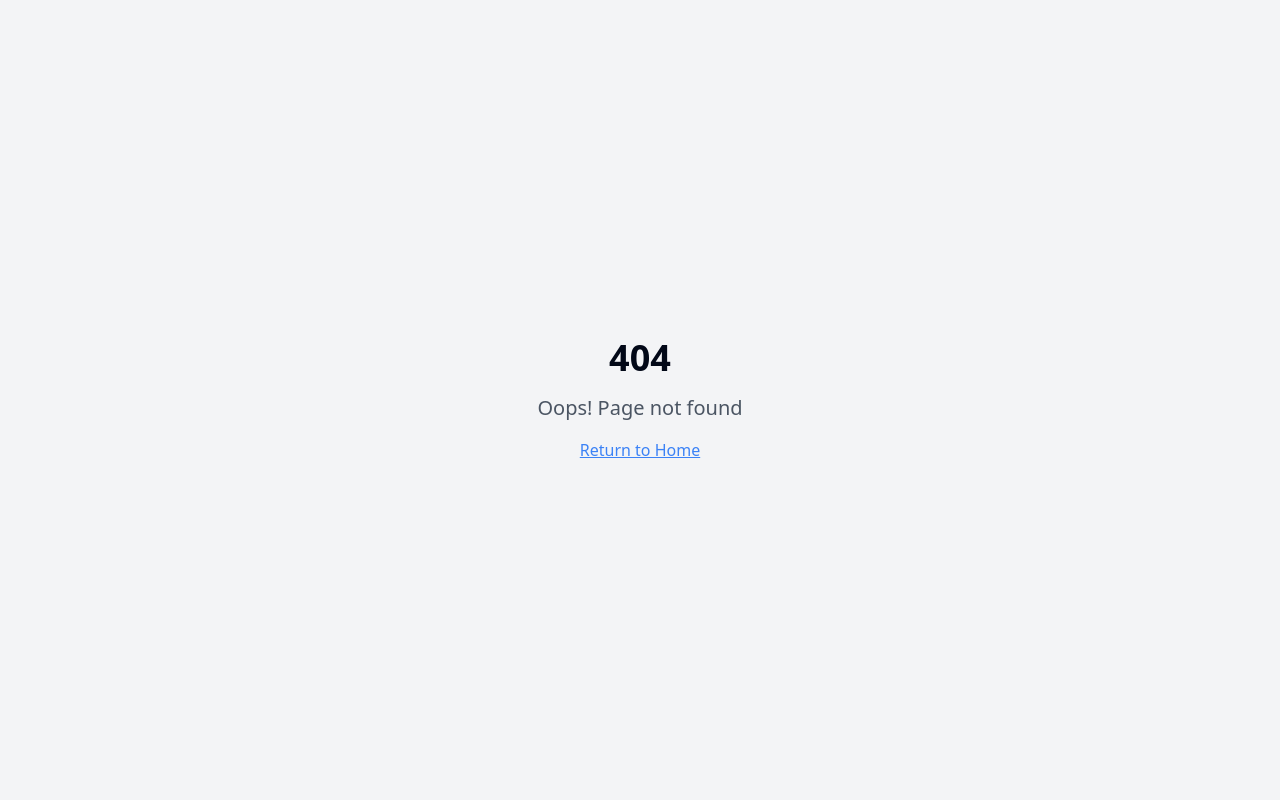
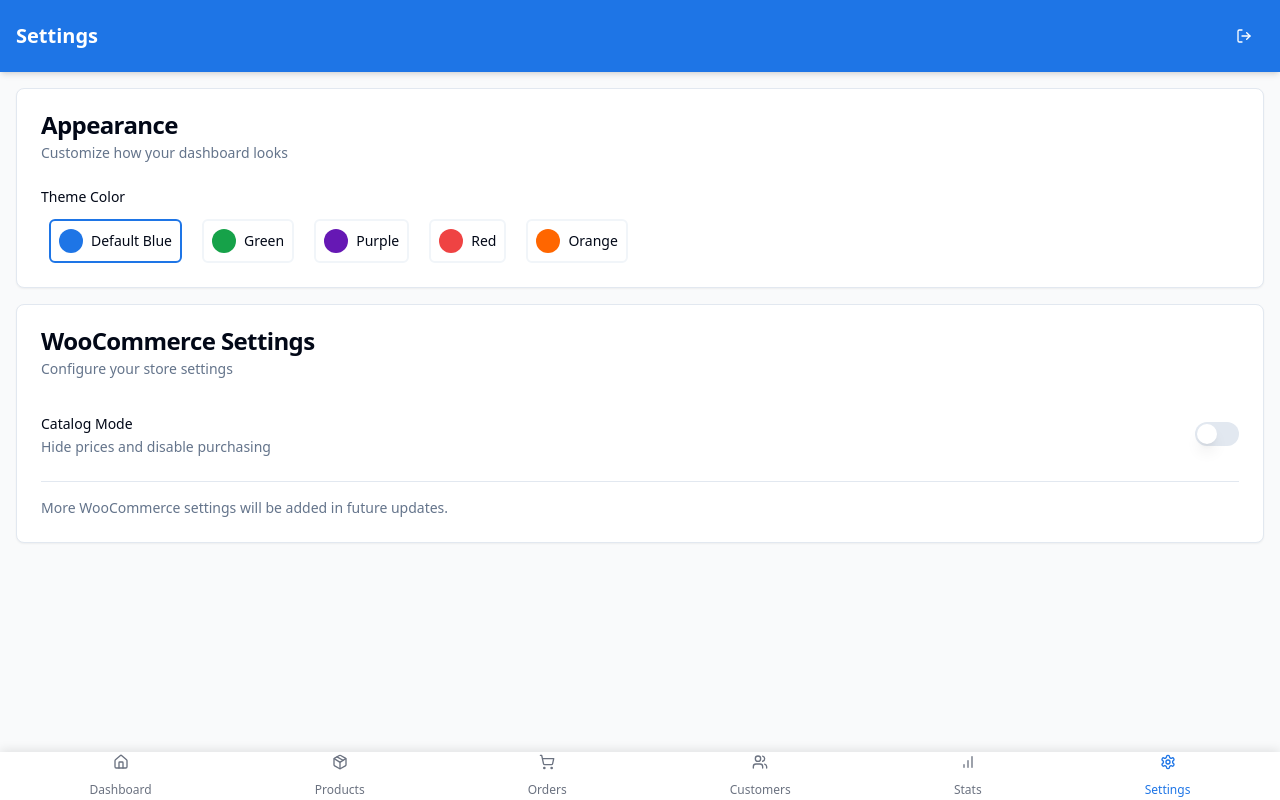
Before and after one commit to ervinbo/woo-app, a React (Vite) app: page /settings in a window 1280 px wide. Before the commit this address had no page. Built offline with nearby package versions, Linux system fonts and the light colour scheme.

Commit message:
feat: Implement settings page and theme options
- Added a settings page.
- Implemented theme color selection.
- Added a toggle for WooCommerce catalog mode.
- Ensured the bottom menu stays at the bottom of the screen.

```diff
--- a/src/App.tsx
+++ b/src/App.tsx
@@ -12,6 +12,7 @@ import Orders from "./pages/Orders";
 import OrderDetail from "./pages/OrderDetail";
 import Customers from "./pages/Customers";
 import Stats from "./pages/Stats";
+import Settings from "./pages/Settings";
 import NotFound from "./pages/NotFound";
 
 const queryClient = new QueryClient();
@@ -32,6 +33,7 @@ const App = () => (
           <Route path="/orders/:id" element={<OrderDetail />} />
           <Route path="/customers" element={<Customers />} />
           <Route path="/stats" element={<Stats />} />
+          <Route path="/settings" element={<Settings />} />
           <Route path="*" element={<NotFound />} />
         </Routes>
       </BrowserRouter>
--- a/src/components/layout/MobileLayout.tsx
+++ b/src/components/layout/MobileLayout.tsx
@@ -1,10 +1,10 @@
 
 import React, { ReactNode } from 'react';
 import { useNavigate, useLocation } from 'react-router-dom';
-import { Home, Package, ShoppingCart, Users, BarChart, LogOut } from 'lucide-react';
+import { Home, Package, ShoppingCart, Users, BarChart, LogOut, Settings } from 'lucide-react';
 import { Button } from '@/components/ui/button';
 import { wooCommerceApi } from '@/services/api';
-import { toast } from '@/lib/toast'; // Updated import
+import { toast } from '@/lib/toast';
 
 interface MobileLayoutProps {
   children: ReactNode;
@@ -27,6 +27,7 @@ const MobileLayout: React.FC<MobileLayoutProps> = ({ children, title }) => {
     { label: 'Orders', icon: <ShoppingCart size={24} />, path: '/orders' },
     { label: 'Customers', icon: <Users size={24} />, path: '/customers' },
     { label: 'Stats', icon: <BarChart size={24} />, path: '/stats' },
+    { label: 'Settings', icon: <Settings size={24} />, path: '/settings' },
   ];
 
   const isActive = (path: string) => location.pathname === path;
@@ -47,12 +48,12 @@ const MobileLayout: React.FC<MobileLayoutProps> = ({ children, title }) => {
       </header>
 
       {/* Main Content */}
-      <main className="flex-1 overflow-y-auto p-4">
+      <main className="flex-1 overflow-y-auto p-4 pb-20">
         {children}
       </main>
 
-      {/* Navigation Bar */}
-      <nav className="bg-white shadow-[0_-2px_10px_rgba(0,0,0,0.1)] px-2 py-1">
+      {/* Navigation Bar - Fixed at the bottom */}
+      <nav className="bg-white shadow-[0_-2px_10px_rgba(0,0,0,0.1)] px-2 py-1 fixed bottom-0 left-0 right-0 z-50">
         <div className="flex justify-around">
           {navItems.map((item) => (
             <Button
--- /dev/null
+++ b/src/pages/Settings.tsx
@@ -0,0 +1,142 @@
+
+import React, { useState, useEffect } from 'react';
+import MobileLayout from '@/components/layout/MobileLayout';
+import { Card, CardContent, CardDescription, CardHeader, CardTitle } from '@/components/ui/card';
+import { Switch } from '@/components/ui/switch';
+import { Label } from '@/components/ui/label';
+import { Separator } from '@/components/ui/separator';
+import { toast } from '@/lib/toast';
+import { wooCommerceApi } from '@/services/api';
+import { RadioGroup, RadioGroupItem } from '@/components/ui/radio-group';
+
+const THEME_COLORS = [
+  { name: 'Default Blue', value: 'blue', hsl: '214 80% 51%' },
+  { name: 'Green', value: 'green', hsl: '142 76% 36%' },
+  { name: 'Purple', value: 'purple', hsl: '270 76% 40%' },
+  { name: 'Red', value: 'red', hsl: '0 84% 60%' },
+  { name: 'Orange', value: 'orange', hsl: '24 100% 50%' },
+];
+
+const Settings = () => {
+  const [catalogMode, setCatalogMode] = useState(false);
+  const [currentTheme, setCurrentTheme] = useState('blue');
+  const [isLoading, setIsLoading] = useState(false);
+
+  useEffect(() => {
+    // Load saved settings from localStorage
+    const savedTheme = localStorage.getItem('wooTheme') || 'blue';
+    setCurrentTheme(savedTheme);
+
+    const savedCatalogMode = localStorage.getItem('wooCatalogMode') === 'true';
+    setCatalogMode(savedCatalogMode);
+
+    // Apply theme color on load
+    applyThemeColor(savedTheme);
+  }, []);
+
+  const applyThemeColor = (colorValue: string) => {
+    const selectedColor = THEME_COLORS.find(c => c.value === colorValue);
+    if (selectedColor) {
+      document.documentElement.style.setProperty('--primary', selectedColor.hsl);
+    }
+  };
+
+  const handleThemeChange = (value: string) => {
+    setCurrentTheme(value);
+    localStorage.setItem('wooTheme', value);
+    applyThemeColor(value);
+    toast.success('Theme updated');
+  };
+
+  const handleCatalogModeToggle = async (checked: boolean) => {
+    setIsLoading(true);
+    try {
+      // In a real app, we would call the WooCommerce API to update settings
+      // For demo, we'll just use localStorage
+      setCatalogMode(checked);
+      localStorage.setItem('wooCatalogMode', checked.toString());
+
+      // Simulate API call
+      toast.success(`Catalog mode ${checked ? 'enabled' : 'disabled'}`);
+    } catch (error) {
+      toast.error('Failed to update catalog mode');
+      console.error(error);
+    } finally {
+      setIsLoading(false);
+    }
+  };
+
+  return (
+    <MobileLayout title="Settings">
+      <div className="space-y-4">
+        <Card>
+          <CardHeader>
+            <CardTitle>Appearance</CardTitle>
+            <CardDescription>Customize how your dashboard looks</CardDescription>
+          </CardHeader>
+          <CardContent>
+            <div className="space-y-6">
+              <div>
+                <h3 className="text-sm font-medium mb-3">Theme Color</h3>
+                <RadioGroup
+                  value={currentTheme}
+                  onValueChange={handleThemeChange}
+                  className="flex flex-wrap gap-3"
+                >
+                  {THEME_COLORS.map((color) => (
+                    <div key={color.value} className="flex items-center space-x-2">
+                      <RadioGroupItem
+                        value={color.value}
+                        id={`theme-${color.value}`}
+                        className="peer sr-only"
+                      />
+                      <Label
+                        htmlFor={`theme-${color.value}`}
+                        className="flex items-center gap-2 rounded-md border-2 border-muted bg-popover p-2 hover:bg-accent hover:text-accent-foreground peer-data-[state=checked]:border-primary [&:has([data-state=checked])]:border-primary"
+                      >
+                        <span
+                          className="h-6 w-6 rounded-full"
+                          style={{ background: `hsl(${color.hsl})` }}
+                        />
+                        <span>{color.name}</span>
+                      </Label>
+                    </div>
+                  ))}
+                </RadioGroup>
+              </div>
+            </div>
+          </CardContent>
+        </Card>
+
+        <Card>
+          <CardHeader>
+            <CardTitle>WooCommerce Settings</CardTitle>
+            <CardDescription>Configure your store settings</CardDescription>
+          </CardHeader>
+          <CardContent>
+            <div className="flex items-center justify-between py-2">
+              <div className="space-y-0.5">
+                <Label htmlFor="catalog-mode">Catalog Mode</Label>
+                <p className="text-sm text-muted-foreground">
+                  Hide prices and disable purchasing
+                </p>
+              </div>
+              <Switch
+                id="catalog-mode"
+                checked={catalogMode}
+                onCheckedChange={handleCatalogModeToggle}
+                disabled={isLoading}
+              />
+            </div>
+            <Separator className="my-4" />
+            <p className="text-sm text-muted-foreground">
+              More WooCommerce settings will be added in future updates.
+            </p>
+          </CardContent>
+        </Card>
+      </div>
+    </MobileLayout>
+  );
+};
+
+export default Settings;
```
